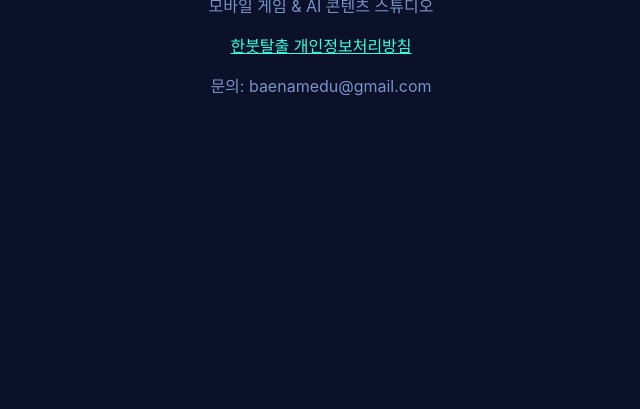
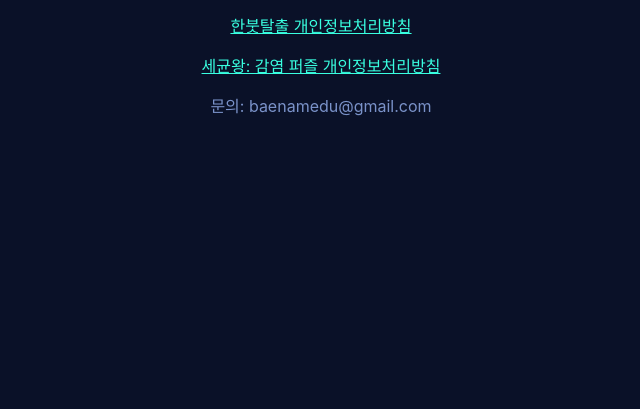
Before and after one commit to baenamedu-bot/baenamedu-bot.github.io, a plain HTML site: page index.html in a window 1280 px wide. Shown: the part 391-800 px from the top of the page, without its empty margins (319-959 px from the left). Drawn offline with Linux system fonts and the light colour scheme.

Commit message:
랜딩 페이지에 세균왕 개인정보처리방침 링크 추가

```diff
--- a/index.html
+++ b/index.html
@@ -8,5 +8,6 @@
 <h1>유앤미스튜디오</h1>
 <p>모바일 게임 &amp; AI 콘텐츠 스튜디오</p>
 <p><a href="/onestroke/privacy/">한붓탈출 개인정보처리방침</a></p>
+<p><a href="/germking/privacy/">세균왕: 감염 퍼즐 개인정보처리방침</a></p>
 <p>문의: baenamedu@gmail.com</p>
 </div></body></html>
```
